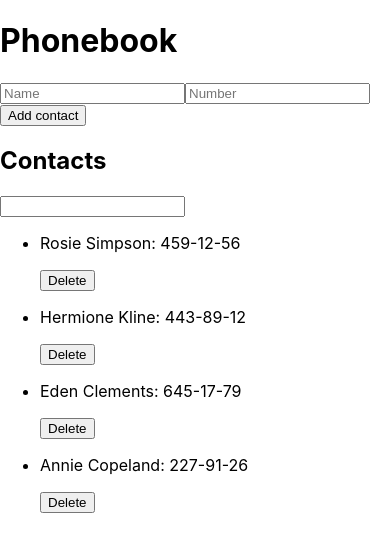
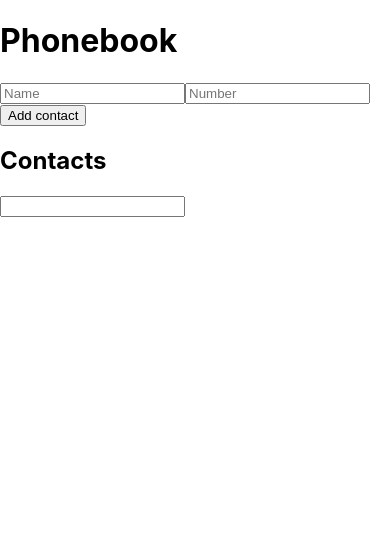
Before and after one commit to MaksVibe/pet-react-films, a React (Create React App) app: page / in a window 390 px wide. Shown: the top 552 px of the page. Built offline with nearby package versions, Linux system fonts and the light colour scheme.

Commit message:
Refactoring phonebook

```diff
--- a/src/App.js
+++ b/src/App.js
@@ -1,4 +1,4 @@
-import { Component } from "react";
+import { useState, useEffect } from "react";
 import ContactForm from "./components/ContactForm/ContactForm.jsx";
 import Filter from "./components/Filter/Filter.jsx";
 import ContactList from "./components/ContactList/ContactList.jsx";
@@ -6,81 +6,57 @@ import { nanoid } from "nanoid";
 import { get, save } from "./services/localStorage";
 
 const CONTACTS_KEY = "contacts";
-class App extends Component {
-  state = {
-    contacts: [
-      { id: "id-1", name: "Rosie Simpson", number: "459-12-56" },
-      { id: "id-2", name: "Hermione Kline", number: "443-89-12" },
-      { id: "id-3", name: "Eden Clements", number: "645-17-79" },
-      { id: "id-4", name: "Annie Copeland", number: "227-91-26" },
-    ],
-    filter: "",
-  };
 
-  componentDidMount() {
+const App = () => {
+  const [contacts, setContacts] = useState([]);
+  const [filter, setFilter] = useState("");
+
+  useEffect(() => {
     const savedContacts = get(CONTACTS_KEY);
-    if (savedContacts) {
-      this.setState({ contacts: savedContacts });
-    }
-  }
+    if (savedContacts) setContacts(savedContacts);
+  }, []);
 
-  componentDidUpdate(prevProps, prevState) {
-    const { contacts } = this.state;
-    if (prevState.contacts !== contacts) {
+  useEffect(() => {
     save(CONTACTS_KEY, contacts);
-    }
-  }
+  }, [contacts]);
 
-  addContact = ({ name, number }) => {
-    const isName = this.checkName(name);
-    if (isName) return alert(`${name} is already in contacts`);
+  const addContact = ({ name, number }) => {
     const obj = {
       id: nanoid(5),
       name,
       number,
     };
-    this.setState((prevState) => {
-      return {
-        contacts: [...prevState.contacts, obj],
-      };
-    });
+    setContacts(prevContacts => [...prevContacts, obj]);
   };
 
-  checkName = (nameValue) =>
-    this.state.contacts.some(({ name }) => name === nameValue);
-
-  handleChange = (e) => {
-    const { name, value } = e.target;
-    this.setState({ [name]: value });
+  const handleChange = e => {
+    setFilter(e.target.value);
   };
 
-  filterContacts = () => {
-    return this.state.contacts.filter((contact) =>
-      contact.name.toLowerCase().includes(this.state.filter.toLowerCase())
+  const filterContacts = () => {
+    return contacts.filter(contact =>
+      contact.name.toLowerCase().includes(filter.toLowerCase())
     );
   };
 
-  deleteContact = (id) => {
-    this.setState((prevState) => ({
-      contacts: prevState.contacts.filter((contact) => contact.id !== id),
-    }));
-  };
+  const deleteContact = id =>
+    setContacts(prevContacts =>
+      prevContacts.filter(contact => contact.id !== id)
+    );
 
-  render() {
   return (
     <div>
       <h1>Phonebook</h1>
-        <ContactForm addContact={this.addContact} />
+      <ContactForm contacts={contacts} addContact={addContact} />
       <h2>Contacts</h2>
-        <Filter filter={this.state.filter} value={this.handleChange} />
+      <Filter filter={filter} value={handleChange} />
       <ContactList
-          contacts={this.state.contacts}
-          filterContacts={this.filterContacts}
-          deleteContact={this.deleteContact}
+        contacts={contacts}
+        filterContacts={filterContacts}
+        deleteContact={deleteContact}
       />
     </div>
   );
-  }
-}
+};
 
 export default App;
--- a/src/components/ContactForm/ContactForm.jsx
+++ b/src/components/ContactForm/ContactForm.jsx
@@ -1,29 +1,42 @@
-import { Component } from "react";
+import { useState } from "react";
 
-class ContactForm extends Component {
-  state = {
-    name: "",
-    number: "",
-  };
-  handleSubmit = event => {
-    event.preventDefault();
-    this.props.addContact(this.state);
-    this.reset();
+const ContactForm = ({ addContact, contacts }) => {
+  const [name, setName] = useState("");
+  const [number, setNumber] = useState("");
+
+  const handleSubmit = e => {
+    e.preventDefault();
+    contacts.some(({ name }) => name === e.target.name.value)
+      ? alert(`${name} is already in contacts`)
+      : addContact({ name, number });
+
+    reset();
   };
 
-  handleChange = e => {
-    const { name, value } = e.target;
-    this.setState({ [name]: value });
+  const handleChange = e => {
+    switch (e.target.name) {
+      case "name":
+        setName(e.target.value);
+        break;
+      case "number":
+        setNumber(e.target.value);
+        break;
+
+      default:
+        break;
+    }
   };
 
-  reset = () => this.setState({ name: "", number: "" });
+  const reset = () => {
+    setName("");
+    setNumber("");
+  };
 
-  render() {
   return (
-      <form onSubmit={this.handleSubmit}>
+    <form onSubmit={handleSubmit}>
       <input
-          onChange={this.handleChange}
-          value={this.state.name}
+        onChange={handleChange}
+        value={name}
         type="text"
         name="name"
         placeholder="Name"
@@ -32,8 +45,8 @@ class ContactForm extends Component {
         required
       />
       <input
-          onChange={this.handleChange}
-          value={this.state.number}
+        onChange={handleChange}
+        value={number}
         type="tel"
         name="number"
         placeholder="Number"
@@ -44,7 +57,6 @@ class ContactForm extends Component {
       <button type="submit">Add contact</button>
     </form>
   );
-  }
-}
+};
 
 export default ContactForm;
```
Lines whose indentation alone changed are shown as unchanged.
